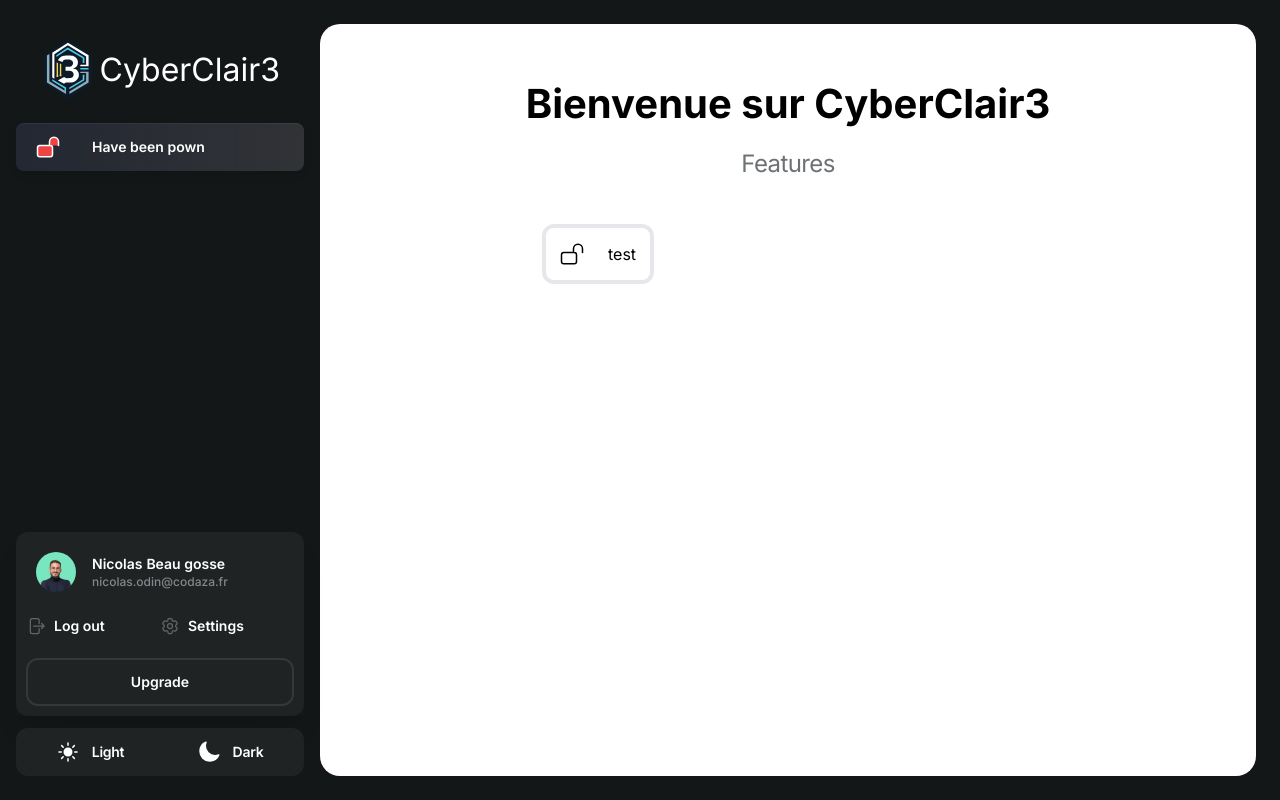
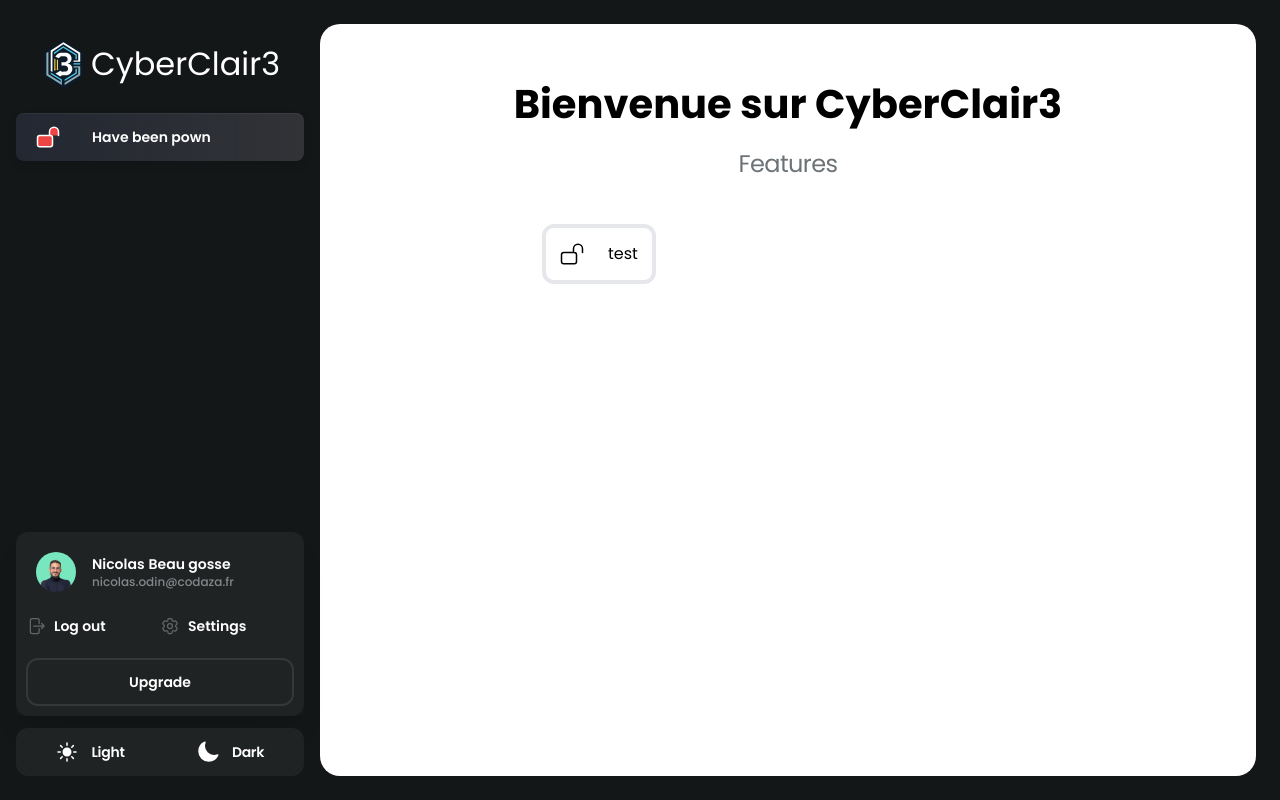
Before and after one commit to VinceS42/cyberclair3, a Next.js app: page /dashboard in a window 1280 px wide. Built offline with nearby package versions, Linux system fonts and the light colour scheme.

Commit message:
[Cyber1] feature : fixe icon et police

```diff
--- a/app/layout.tsx
+++ b/app/layout.tsx
@@ -1,22 +1,29 @@
-import type { Metadata } from 'next'
-import { Inter } from 'next/font/google'
-import './globals.css'
+import type { Metadata } from "next";
+import { Poppins } from "next/font/google";
+import "./globals.css";
 
-const inter = Inter({ subsets: ['latin'] })
+const poppins = Poppins({
+  subsets: ["latin"],
+  weight: ["400", "500", "600", "700"],
+  variable: '--font-poppins',
+});
 
 export const metadata: Metadata = {
-  title: 'Cyberclair3',
-  description: ''
-}
+    title: "Cyberclair3",
+    description: "",
+    icons: {
+      icon: "/assets/img/Nico.png"
+    }
+};
 
 export default function RootLayout({
-  children,
+    children,
 }: {
-  children: React.ReactNode
+    children: React.ReactNode;
 }) {
-  return (
-    <html lang="en">
-      <body className={inter.className}>{children}</body>
-    </html>
-  )
+    return (
+        <html lang="en">
+            <body className={poppins.className}>{children}</body>
+        </html>
+    );
 }
--- a/app/page.tsx
+++ b/app/page.tsx
@@ -3,9 +3,7 @@
 export const metadata: Metadata = {
     title: "CyberClair3",
     description: "",
-    icons: {
-        icon: "/Nico.ico",
-    },
+
 };
 
 export default function Home() {
```
